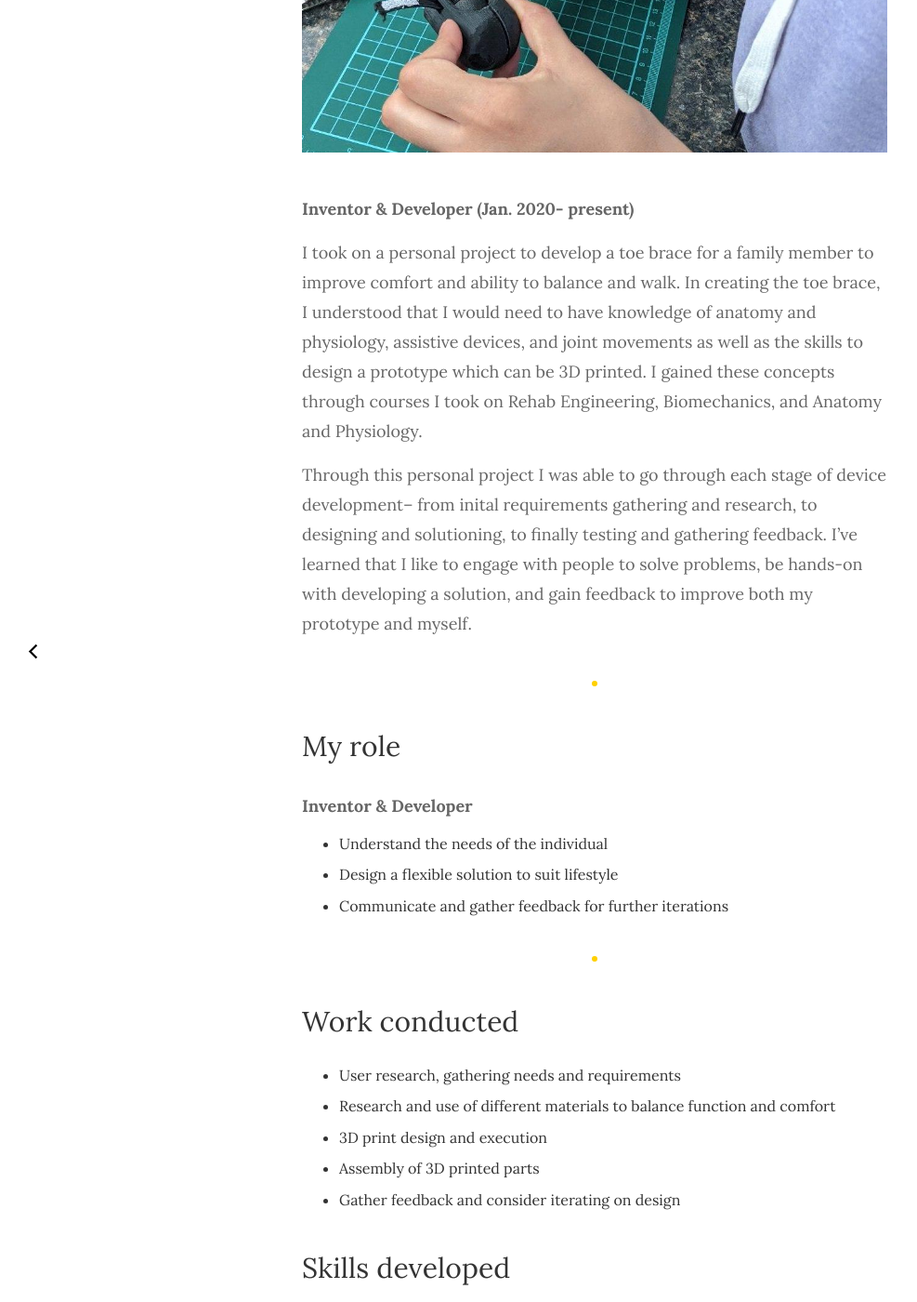
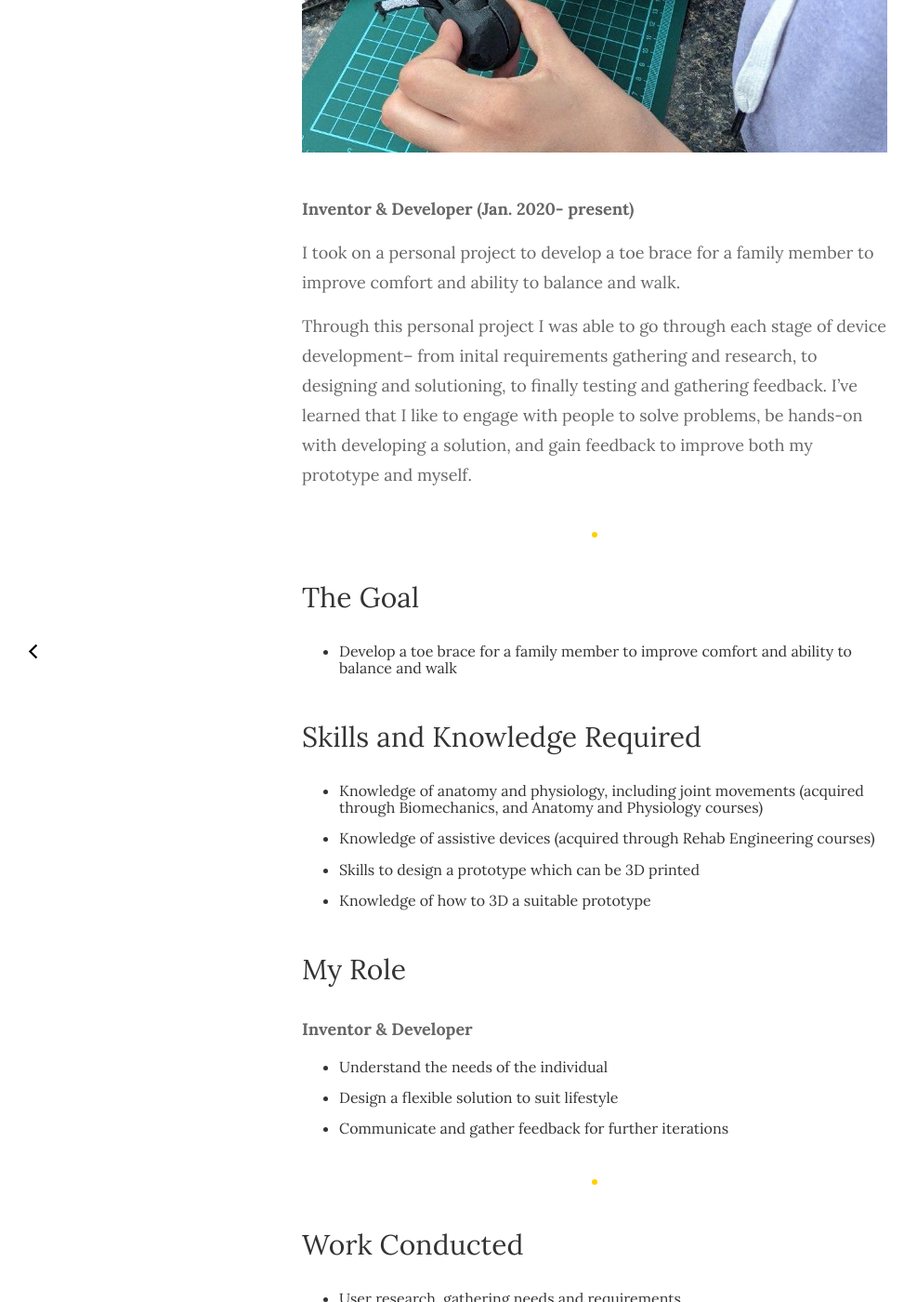
Before and after one commit to danielle-rib/danielle-rib.github.io, a Jekyll site: the page built from _posts/2020-01-15-developing-toe-brace.md, in a window 1280 px wide and 1400 px high, scrolled down 844 px. Shown: the whole window at 93% size, without its empty margins (0-987 px from the left). Built offline with Jekyll 4.4.1, drawn with Linux system fonts in a browser that asks for light colours; some of the changed text lies outside the part shown.

Commit message:
made content edits to about page and posts

```diff
--- a/_posts/2020-01-15-developing-toe-brace.md
+++ b/_posts/2020-01-15-developing-toe-brace.md
@@ -7,13 +7,22 @@ tags:   [3D-printing, healthcare, brace]
 ---
 **Inventor & Developer (Jan. 2020- present)**
 
-I took on a personal project to develop a toe brace for a family member to improve comfort and ability to balance and walk. In creating the toe brace, I understood that I would need to have knowledge of anatomy and physiology, assistive devices, and joint movements as well as the skills to design a prototype which can be 3D printed. I gained these concepts through courses I took on Rehab Engineering, Biomechanics, and Anatomy and Physiology.
+I took on a personal project to develop a toe brace for a family member to improve comfort and ability to balance and walk.
 
 Through this personal project I was able to go through each stage of device development-- from inital requirements gathering and research, to designing and solutioning, to finally testing and gathering feedback. I’ve learned that I like to engage with people to solve problems, be hands-on with developing a solution, and gain feedback to improve both my prototype and myself.
 
 ---
 
-## My role
+## The Goal
+* Develop a toe brace for a family member to improve comfort and ability to balance and walk
+
+## Skills and Knowledge Required
+* Knowledge of anatomy and physiology, including joint movements (acquired through Biomechanics, and Anatomy and Physiology courses)
+* Knowledge of assistive devices (acquired through Rehab Engineering courses)
+* Skills to design a prototype which can be 3D printed
+* Knowledge of how to 3D a suitable prototype
+
+## My Role
 **Inventor & Developer**
 * Understand the needs of the individual
 * Design a flexible solution to suit lifestyle
@@ -21,7 +30,7 @@ Through this personal project I was able to go through each stage of device deve
 
 ---
 
-## Work conducted
+## Work Conducted
 * User research, gathering needs and requirements
 * Research and use of different materials to balance function and comfort
 * 3D print design and execution
@@ -29,10 +38,11 @@ Through this personal project I was able to go through each stage of device deve
 * Gather feedback and consider iterating on design
 
 
-## Skills developed
+## Skills Developed
 **Technical**
 * Use of TinkerCad to design the device
 * 3D print design
+* Acquired 3D printing certification
 
 **Non-technical**
 * Gather requirements
@@ -85,5 +95,5 @@ material.
 
 ---
 
-## Next steps
+## Next Steps
 Iterate based on feedback until a comfortable, suitable solution is found.
```
Also changed, not shown: other parts of _posts/2020-01-15-developing-toe-brace.md (+5 -5 lines), _pages/about.md (+2 -2 lines), _posts/2018-04-11-handling-3d-printed-prosthetic.md (+14 -13 lines), _posts/2019-03-24-making-headway-in-the-design-space.md (+14 -11 lines), _posts/2019-05-29-write-way-to-review.md (+5 -3 lines).
